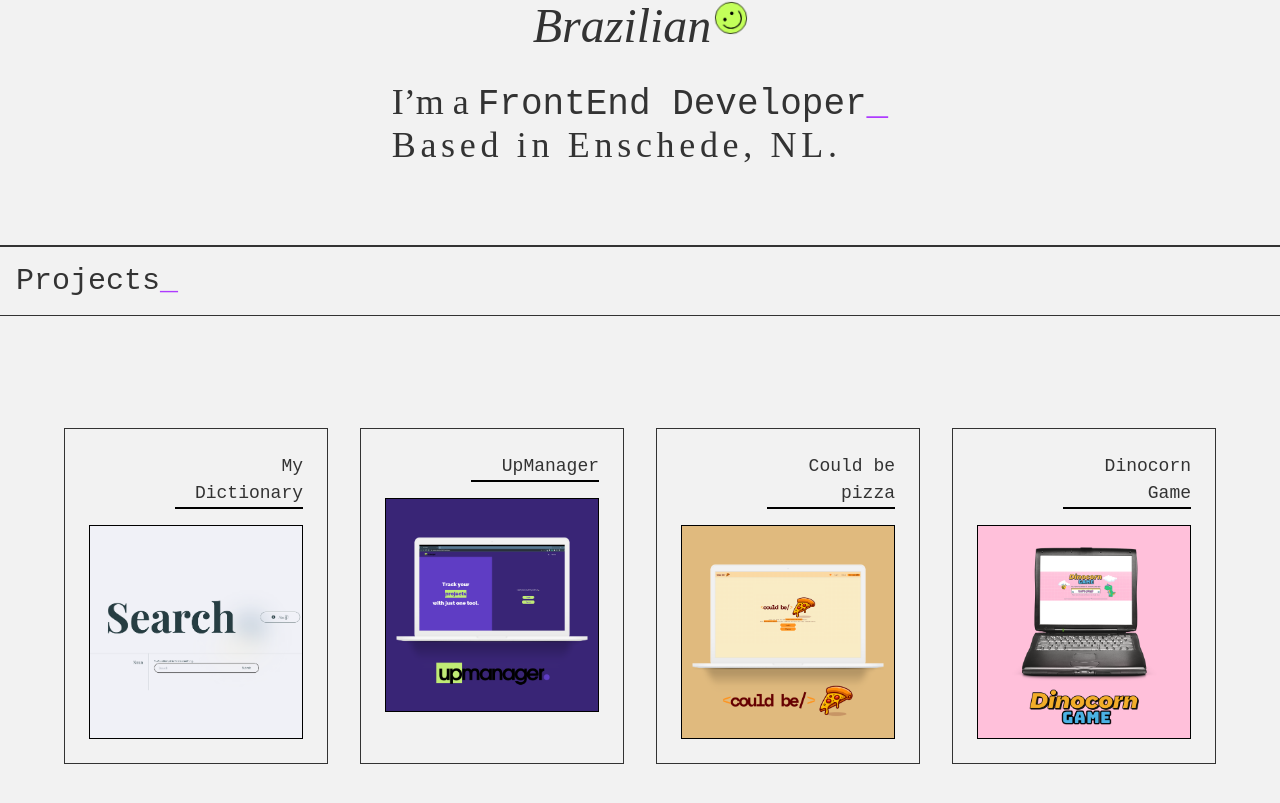
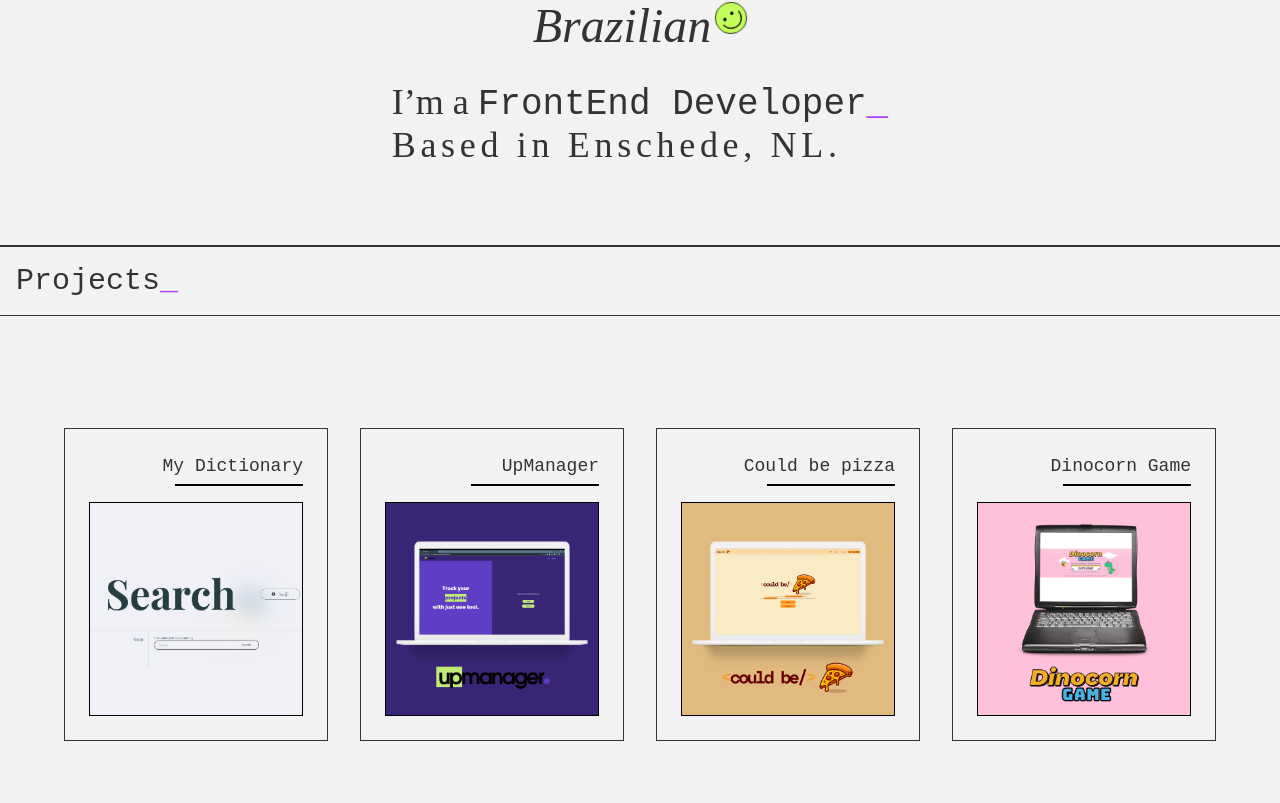
Before and after one commit to saracsilva/portfolio_v2, a React (Vite) app: page / in a window 1280 px wide. Shown: the part 327-1130 px from the top of the page. Built offline with nearby package versions, Linux system fonts and the light colour scheme.

Commit message:
Add modal component and connect it to project and cards

```diff
--- a/src/components/Card.css
+++ b/src/components/Card.css
@@ -1,7 +1,7 @@
 .card {
-  list-style: none;
   border: 1px solid var(--text-color);
   padding: 1.5rem;
+  cursor: pointer;
 }
 
 .card__title {
@@ -9,9 +9,17 @@
   font-size: large;
   margin-bottom: 1rem;
   text-align: right;
-  margin-left: auto;
+  position: relative;
+  padding-bottom: 0.4rem;
+}
+
+.card__title::after {
+  content: "";
+  position: absolute;
+  right: 0;
+  bottom: 0;
   width: 60%;
-  border-bottom: #000 2px solid;
+  border-bottom: 2px solid #000;
 }
 
 .card__media {
--- a/src/components/Card.jsx
+++ b/src/components/Card.jsx
@@ -1,14 +1,19 @@
 import "./Card.css";
 
-function Card({ title, image }) {
+function Card({ title, image, onOpen }) {
+  const handleClick = (e) => {
+    e.preventDefault();
+    onOpen();
+  };
+
   return (
-    <li className="card">
-      <a href={`/${title.toLowerCase()}`}>
+    <li>
+      <button onClick={handleClick} className="card" type="button">
         <h2 className="card__title">{title}</h2>
         <div className="card__media">
           {image && <img src={image} alt="" className="card__image" />}
         </div>
-      </a>
+      </button>
     </li>
   );
 }
--- /dev/null
+++ b/src/components/Modal.jsx
@@ -0,0 +1,14 @@
+import { forwardRef } from "react";
+
+const Modal = forwardRef(function Modal({ title, onClose }, ref) {
+  return (
+    <dialog ref={ref} className="modal">
+      <h2>{title}</h2>
+      <button type="button" className="modal__close-button" onClick={onClose}>
+        Close
+      </button>
+    </dialog>
+  );
+});
+
+export default Modal;
--- a/src/sections/Projects.jsx
+++ b/src/sections/Projects.jsx
@@ -1,9 +1,28 @@
+import { useRef, useState, useEffect } from "react";
 import SectionTitle from "../components/SectionTitle";
 import { projects } from "../data/projects";
 import Card from "../components/Card";
+import Modal from "../components/Modal";
 
 function Projects() {
+  const dialogRef = useRef(null);
+  const [activeProject, setActiveProject] = useState(null);
+
+  useEffect(() => {
+    if (activeProject && dialogRef.current && !dialogRef.current.open) {
+      dialogRef.current.showModal();
+    }
+  }, [activeProject]);
+
+  const openModal = (project) => setActiveProject(project);
+
+  const closeModal = () => {
+    setActiveProject(null);
+    dialogRef.current?.close();
+  };
+
   return (
+    <>
       <section id="projects">
         <SectionTitle title="Projects" />
         <div className="container my-28 px-8 md:px-16">
@@ -13,11 +32,22 @@ function Projects() {
                 key={project.id}
                 title={project.title}
                 image={project.image}
+                onOpen={() => openModal(project)}
               />
             ))}
           </ul>
         </div>
       </section>
+
+      {activeProject && (
+        <Modal
+          ref={dialogRef}
+          title={activeProject?.title}
+          image={activeProject?.image}
+          onClose={closeModal}
+        />
+      )}
+    </>
   );
 }
 
```
Lines whose indentation alone changed are shown as unchanged.
